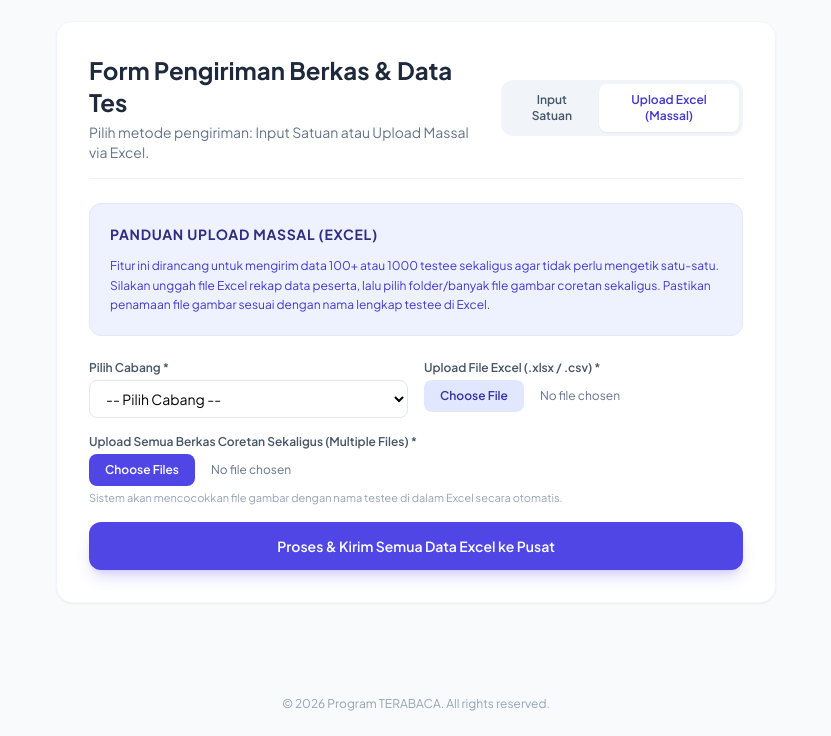
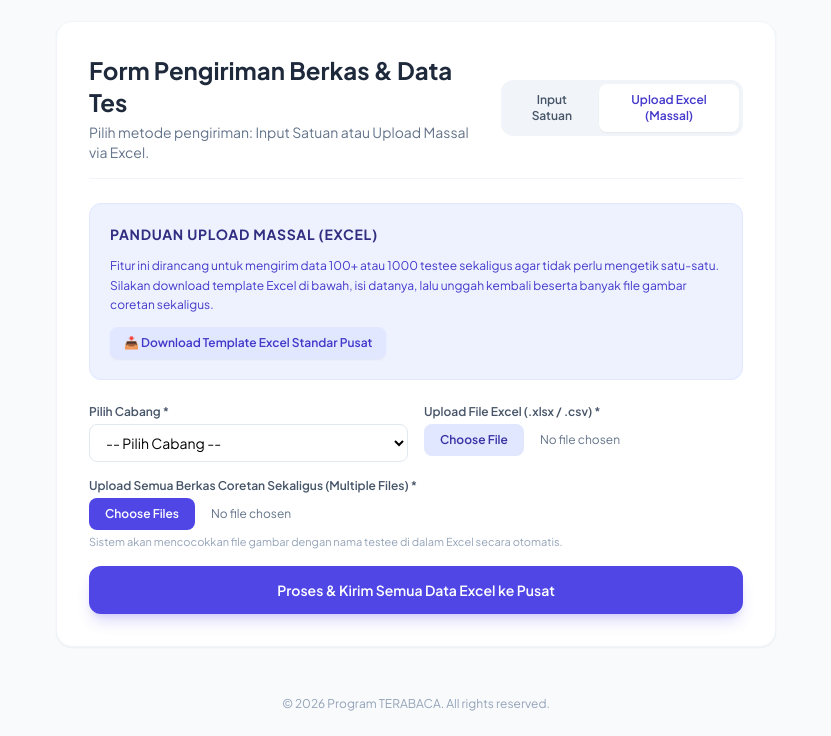
Before and after one commit to kabacakabtasik-gif/web-terabaca, a plain HTML site: page upload.html in a window 1280 px wide. Both pictures are taken after a click on the button "Upload Excel (Massal)". Shown: the part 64-800 px from the top of the page, without its empty margins (224-1055 px from the left). Drawn offline with nearby package versions, Linux system fonts and the light colour scheme.

Commit message:
Update upload.html

```diff
--- a/upload.html
+++ b/upload.html
@@ -6,7 +6,7 @@
     <title>Portal Unggah Cabang - TERABACA</title>
     <script src="https://cdn.tailwindcss.com"></script>
     <script src="https://cdn.jsdelivr.net/npm/@supabase/supabase-js@2"></script>
-    <!-- Library SheetJS untuk membaca file Excel di browser -->
+    <!-- Library SheetJS untuk membaca dan membuat file Excel di browser -->
     <script src="https://cdn.jsdelivr.net/npm/xlsx@0.18.5/dist/xlsx.full.min.js"></script>
     <link href="https://fonts.googleapis.com/css2?family=Plus+Jakarta+Sans:wght@400;500;600;700&display=swap" rel="stylesheet">
     <style>body { font-family: 'Plus Jakarta Sans', sans-serif; }</style>
@@ -37,7 +37,7 @@
                 </div>
             </div>
 
-            <!-- FORM 1: INPUT SATUAN (KODE LAMA ANDA) -->
+            <!-- FORM 1: INPUT SATUAN -->
             <form id="uploadForm" class="space-y-6">
 
                 <!-- BAGIAN 1: Data Validasi Cabang -->
@@ -247,14 +247,19 @@
                 </button>
             </form>
 
-            <!-- FORM 2: UPLOAD MASSAL VIA EXCEL (BARU) -->
+            <!-- FORM 2: UPLOAD MASSAL VIA EXCEL -->
             <div id="sectionExcel" class="hidden space-y-6">
                 <div class="bg-indigo-50 border border-indigo-100 p-5 rounded-xl space-y-3">
                     <h2 class="font-bold text-indigo-900 text-sm uppercase tracking-wider">Panduan Upload Massal (Excel)</h2>
                     <p class="text-xs text-indigo-700 leading-relaxed">
                         Fitur ini dirancang untuk mengirim data 100+ atau 1000 testee sekaligus agar tidak perlu mengetik satu-satu.
-                        Silakan unggah file Excel rekap data peserta, lalu pilih folder/banyak file gambar coretan sekaligus. Pastikan penamaan file gambar sesuai dengan nama lengkap testee di Excel.
+                        Silakan download template Excel di bawah, isi datanya, lalu unggah kembali beserta banyak file gambar coretan sekaligus.
                     </p>
+                    <div>
+                        <button type="button" onclick="downloadTemplateExcel()" class="inline-flex items-center text-xs font-semibold text-indigo-700 bg-indigo-100 hover:bg-indigo-200 px-3.5 py-2 rounded-lg transition shadow-sm">
+                            📥 Download Template Excel Standar Pusat
+                        </button>
+                    </div>
                 </div>
 
                 <form id="excelUploadForm" class="space-y-4">
@@ -322,7 +327,37 @@
             }
         }
 
-        // 1. Submit Form Satuan (Existing)
+        // Fungsi Download Template Excel Standar
+        function downloadTemplateExcel() {
+            const templateData = [
+                {
+                    nama_testee: "Contoh Nama Peserta",
+                    no_testee: "001",
+                    lembaga_institusi: "SD Negeri 1 Contoh",
+                    tempat_lahir: "Tasikmalaya",
+                    tanggal_lahir: "2015-05-12",
+                    usia: "11 Tahun",
+                    tanggal_tes: "2026-07-24",
+                    jenis_kelamin: "Laki-laki",
+                    level_pendidikan: "Sekolah Kelas 5-9",
+                    jurusan_sma: "",
+                    jurusan_terlintas: "Kedokteran, Psikologi",
+                    bantuan_menggambar: "Mandiri",
+                    kondisi_kertas: "Normal",
+                    posisi_kertas: "Potrait",
+                    alat_gambar: "Pensil Warna",
+                    dominasi_warna: "Hijau / Biru / Ungu",
+                    catatan_gambar: "Anak tampak antusias saat menggambar."
+                }
+            ];
+
+            const worksheet = XLSX.utils.json_to_sheet(templateData);
+            const workbook = XLSX.utils.book_new();
+            XLSX.utils.book_append_sheet(workbook, worksheet, "Template Data Peserta");
+            XLSX.writeFile(workbook, "template_upload_terabaca.xlsx");
+        }
+
+        // 1. Submit Form Satuan
         document.getElementById('uploadForm').addEventListener('submit', async function(e) {
             e.preventDefault();
             const submitBtn = e.target.querySelector('button[type="submit"]');
@@ -402,7 +437,7 @@
             }
         });
 
-        // 2. Submit Form Massal Excel (Baru)
+        // 2. Submit Form Massal Excel
         document.getElementById('excelUploadForm').addEventListener('submit', async function(e) {
             e.preventDefault();
             const submitBtn = e.target.querySelector('button[type="submit"]');
@@ -416,7 +451,6 @@
 
                 if (!excelFile) throw new Error("File Excel belum dipilih!");
 
-                // Baca isi file Excel menggunakan SheetJS
                 const dataBuffer = await excelFile.arrayBuffer();
                 const workbook = XLSX.read(dataBuffer, { type: 'array' });
                 const sheetName = workbook.SheetNames[0];
@@ -424,7 +458,6 @@
 
                 if (!rows || rows.length === 0) throw new Error("File Excel kosong atau format tidak sesuai!");
 
-                // Petakan file coretan berdasarkan nama file
                 const fileMap = {};
                 for (let file of coretanFiles) {
                     fileMap[file.name] = file;
@@ -432,12 +465,10 @@
 
                 let successCount = 0;
 
-                // Loop setiap baris data di Excel
                 for (let row of rows) {
                     const namaTestee = row.nama_testee || row.Nama || 'Tanpa_Nama';
                     const cleanName = namaTestee.toString().replace(/[^a-zA-Z0-9]/g, '_');
 
-                    // Cari file gambar yang namanya mengandung nama testee
                     let matchedFileUrls = [];
                     for (let fileName in fileMap) {
                         if (fileName.toLowerCase().includes(cleanName.toLowerCase())) {
@@ -453,7 +484,6 @@
                         }
                     }
 
-                    // Insert ke Supabase
                     const { error: insertErr } = await _supabase.from('data_peserta').insert([{
                         cabang: cabang,
                         nama_testee: namaTestee,
```
